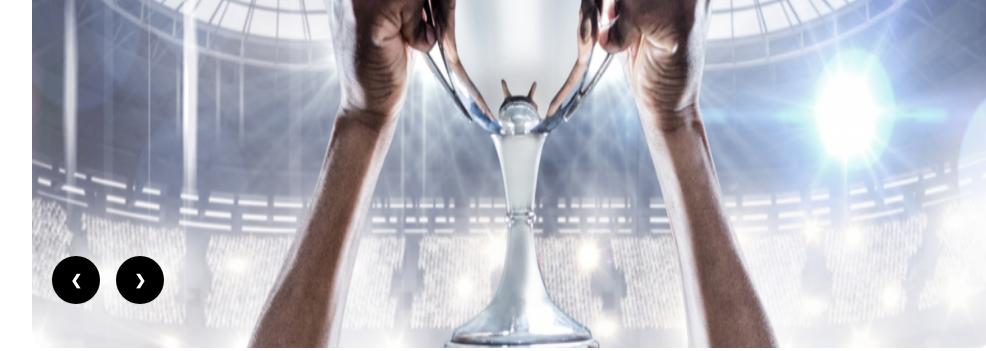
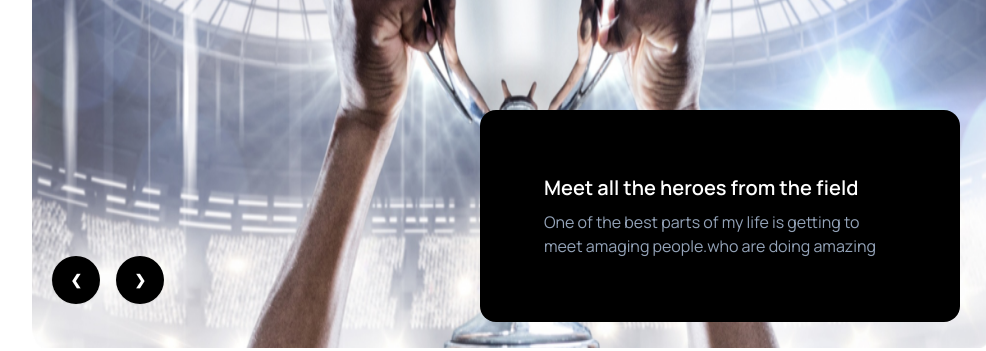
Before and after one commit to adnanalamin/BD-Hockey, a plain HTML site: page index.html in a window 1280 px wide. Shown: the part 496-847 px from the top of the page, 128-1114 px from the left. Drawn offline with nearby package versions, Linux system fonts and the light colour scheme.

Commit message:
Added Meet all the heroes from the field

```diff
--- a/index.html
+++ b/index.html
@@ -88,13 +88,13 @@
             </ul>
           </div>
           <div class="navbar-end">
-            <i class="fa-solid fa-magnifying-glass mr-6 md:block sm:hidden"></i>
+            <div class="mr-6 md:block hidden"><i class="fa-solid fa-magnifying-glass"></i></div>
             <a class="btn bg-button_color text-white">Get Ticket</a>
           </div>
         </div>
       </nav>
       <!-- ======================= Start Banner Section===================== -->
-      <section class="mt-14">
+      <section class="mt-14  md:relative">
         <div class="carousel w-full">
             <div id="slide1" class="carousel-item relative w-full">
               <img src="/Images/1.png" class="w-full" />
@@ -125,6 +125,12 @@
               </div>
             </div>
           </div>
+          <div class="md:absolute card md:w-2/4 bg-neutral mt-4 text-neutral-content p-8 bg-black  md:bottom-8 md:right-8">
+            <div class="card-body">
+              <h2 class="card-title text-xl text-white">Meet all the heroes from the field</h2>
+              <p class="text-base text-slate-400">One of the best parts of my life is getting to meet amaging people.who are doing amazing</p>
+            </div>
+          </div>
       </section>
     </header>
     <main></main>
```
